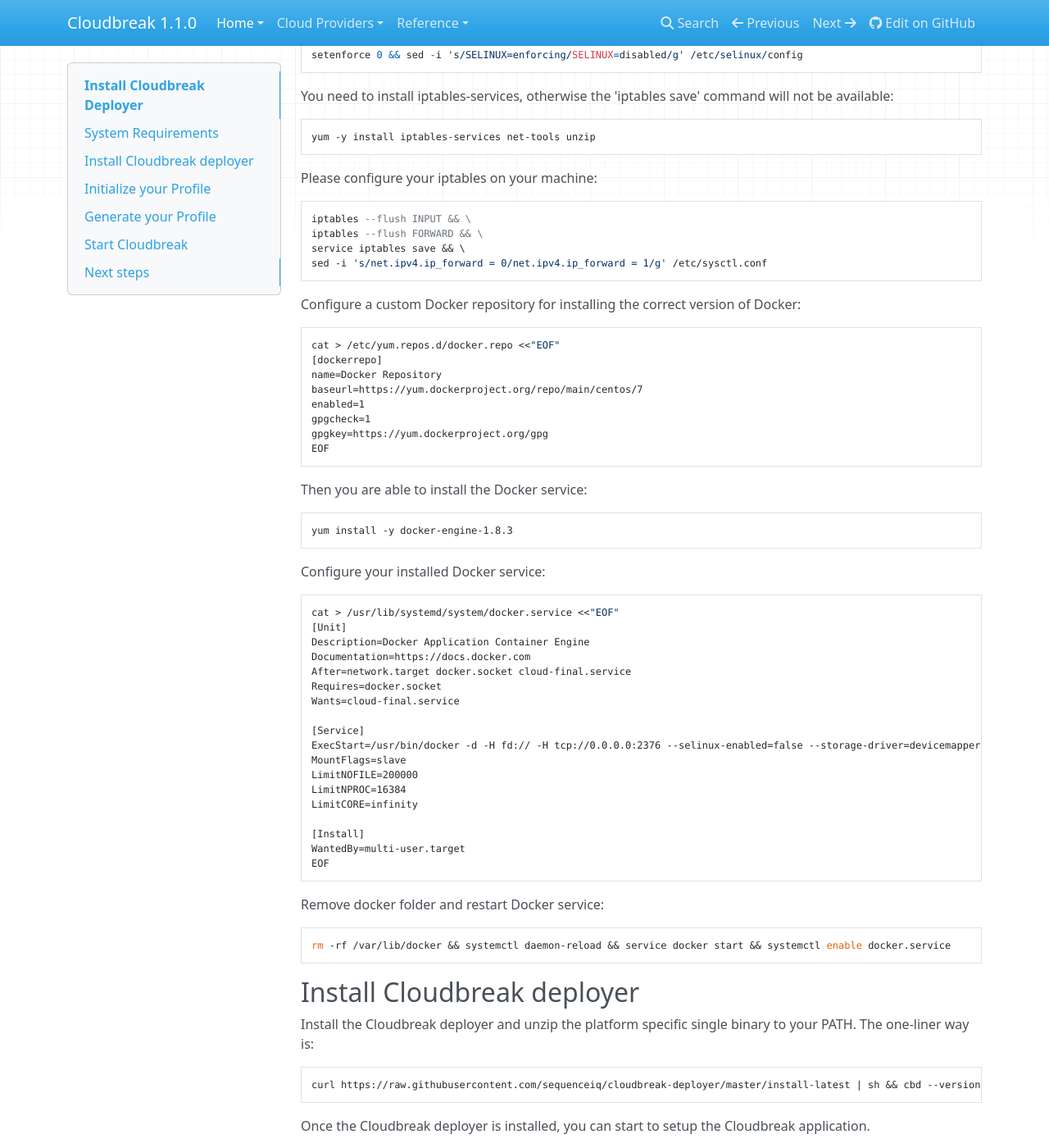
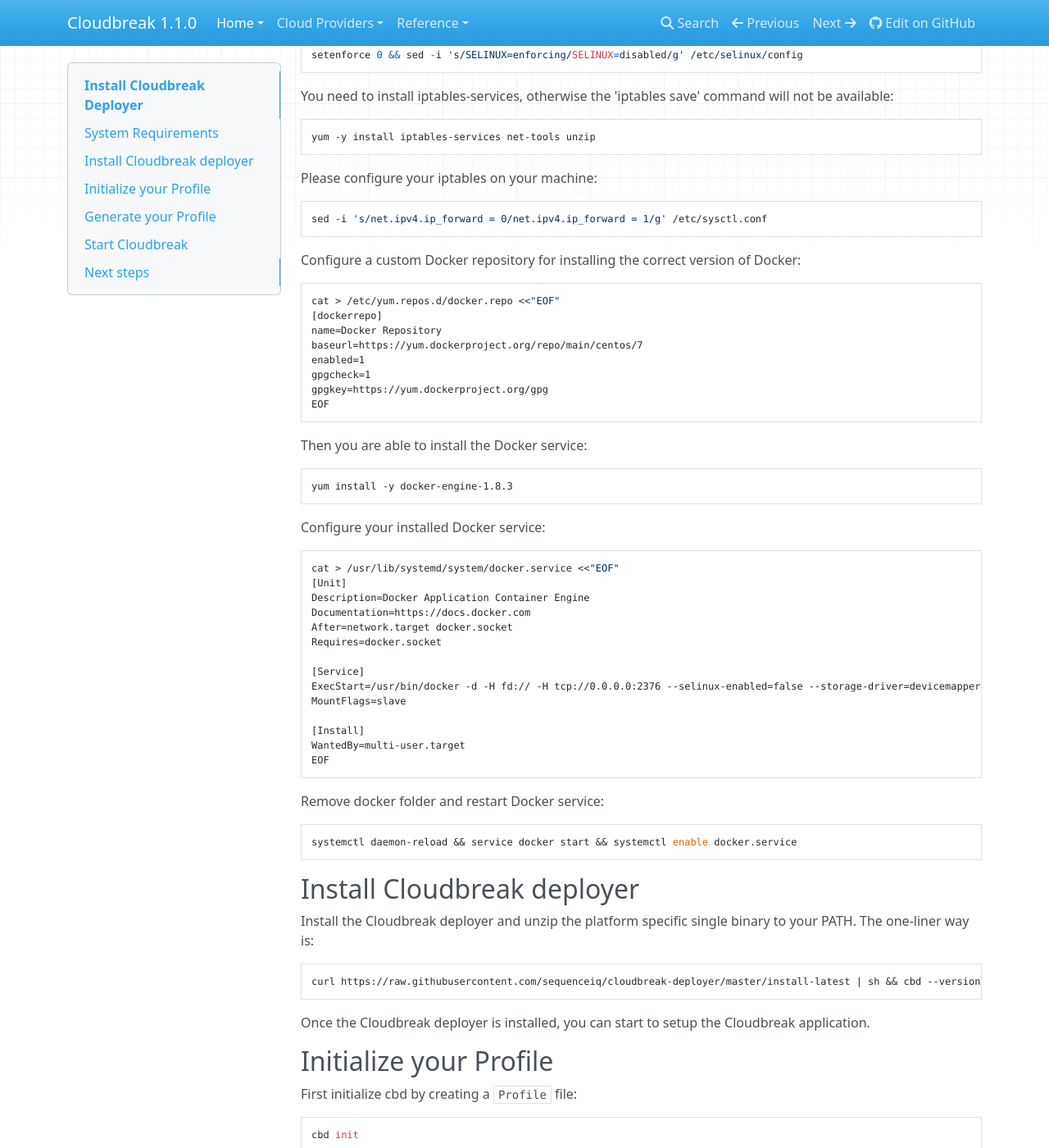
Before and after one commit to wprender/cloudbreak-docs, an MkDocs documentation site: the page built from docs/onprem.md, in a window 1280 px wide and 1400 px high, scrolled down 796 px. Shown: the whole window at 82% size. Built offline with MkDocs 1.6.1, drawn with Linux system fonts in a browser that asks for light colours; nearby versions of some CDN libraries; old or Windows-style settings are respelled for this version of MkDocs.

Commit message:
CLOUD-51567 fixed onprem doc

````diff
--- a/docs/onprem.md
+++ b/docs/onprem.md
@@ -42,9 +42,6 @@ yum -y install iptables-services net-tools unzip
 Please configure your iptables on your machine:
 
 ```
-iptables --flush INPUT && \
-iptables --flush FORWARD && \
-service iptables save && \
 sed -i 's/net.ipv4.ip_forward = 0/net.ipv4.ip_forward = 1/g' /etc/sysctl.conf
 ```
 
@@ -74,16 +71,12 @@ cat > /usr/lib/systemd/system/docker.service <<"EOF"
 [Unit]
 Description=Docker Application Container Engine
 Documentation=https://docs.docker.com
-After=network.target docker.socket cloud-final.service
+After=network.target docker.socket
 Requires=docker.socket
-Wants=cloud-final.service
 
 [Service]
 ExecStart=/usr/bin/docker -d -H fd:// -H tcp://0.0.0.0:2376 --selinux-enabled=false --storage-driver=devicemapper --storage-opt=dm.basesize=30G
 MountFlags=slave
-LimitNOFILE=200000
-LimitNPROC=16384
-LimitCORE=infinity
 
 [Install]
 WantedBy=multi-user.target
@@ -93,7 +86,7 @@ EOF
 Remove docker folder and restart Docker service:
 
 ```
-rm -rf /var/lib/docker && systemctl daemon-reload && service docker start && systemctl enable docker.service
+systemctl daemon-reload && service docker start && systemctl enable docker.service
 ```
 
 ## Install Cloudbreak deployer
````
